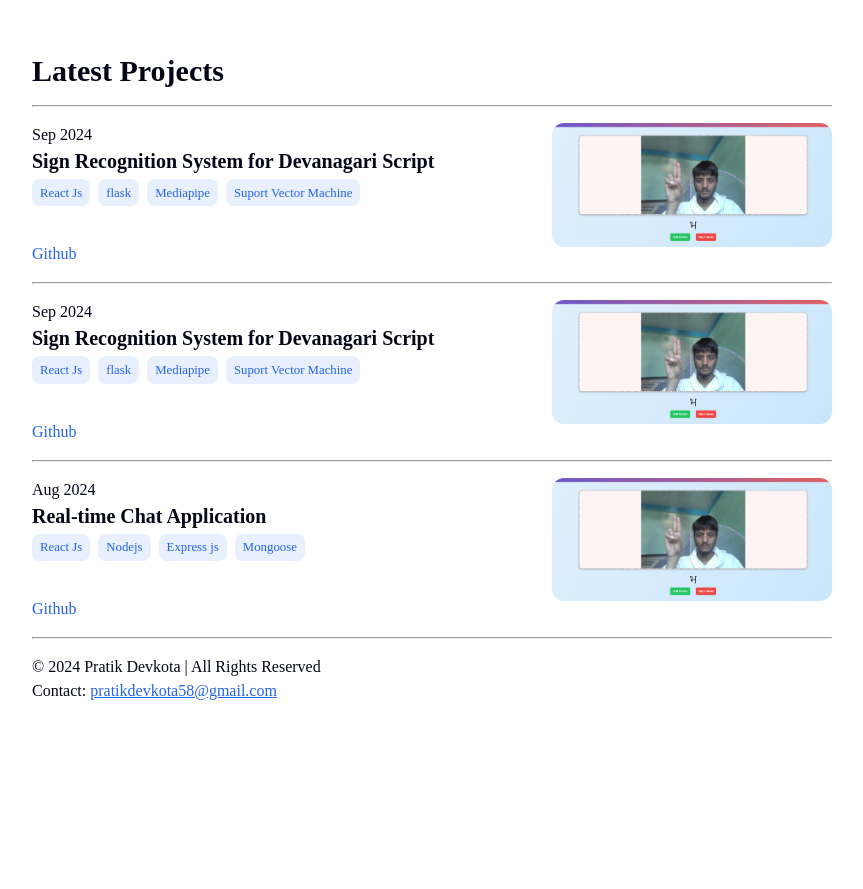
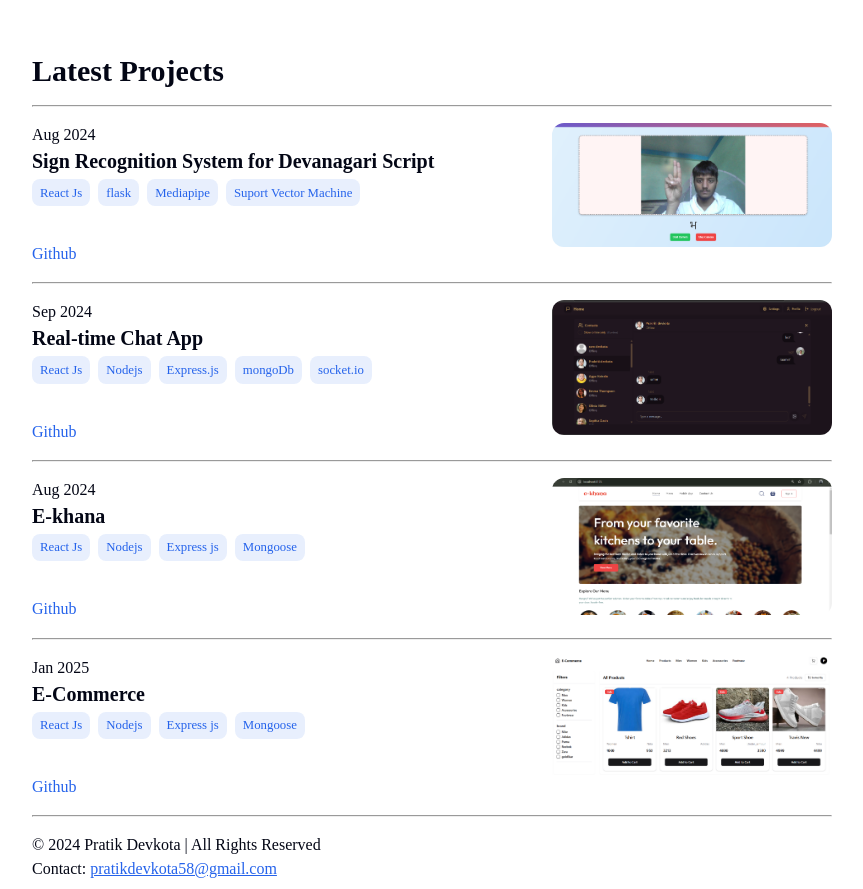
Before and after one commit to Pratik58D/Pratik-Protfolio, a plain HTML site: page index.html in a window 1280 px wide. Shown: the part 740-1629 px from the top of the page, without its empty margins (208-1071 px from the left). Before the commit the page ends 1451 px from the top, so only its background shows below. Drawn offline with Linux system fonts and the light colour scheme; a web font is replaced by a local one.

Commit message:
updating projects

```diff
--- a/index.html
+++ b/index.html
@@ -104,7 +104,7 @@
           <hr />
           <div class="project-card">
             <div>
-              <p>Sep 2024</p>
+              <p>Aug 2024</p>
               <h4>Sign Recognition System for Devanagari Script</h4>
               <div class="tech-list">
                 <div class="card-button-secondary">
@@ -141,25 +141,28 @@
           <div class="project-card">
             <div>
               <p>Sep 2024</p>
-              <h4>Sign Recognition System for Devanagari Script</h4>
+              <h4>Real-time Chat App</h4>
               <div class="tech-list">
                 <div class="card-button-secondary">
                   <p>React Js</p>
                 </div>
                 <div class="card-button-secondary">
-                  <p>flask</p>
+                  <p>Nodejs</p>
                 </div>
                 <div class="card-button-secondary">
-                  <p>Mediapipe</p>
+                  <p>Express.js</p>
                 </div>
                 <div class="card-button-secondary">
-                  <p>Suport Vector Machine</p>
+                  <p>mongoDb</p>
+                </div>
+                <div class="card-button-secondary">
+                  <p>socket.io</p>
                 </div>
               </div>
               <p></p>
               <div class="project-links">
                 <a
-                  href="https://github.com/Pratik58D/sign_langauge_for_devanagari_script"
+                  href="https://github.com/Pratik58D"
                   target="_blank"
                   >Github</a
                 >
@@ -168,7 +171,7 @@
             <div class="img-div">
               <img
                 class="thumbnail"
-                src="/public/project1.png"
+                src="/public/project2.png"
                 alt="thumbnail"
               />
             </div>
@@ -177,7 +180,7 @@
           <div class="project-card">
             <div>
               <p>Aug 2024</p>
-              <h4>Real-time Chat Application</h4>
+              <h4>E-khana</h4>
               <div class="tech-list">
                 <div class="card-button-secondary">
                   <p>React Js</p>
@@ -195,7 +198,7 @@
               <p></p>
               <div class="project-links">
                 <a
-                  href="https://github.com/Pratik58D/sign_langauge_for_devanagari_script"
+                  href="https://github.com/Pratik58D"
                   target="_blank"
                   >Github</a
                 >
@@ -204,7 +207,44 @@
             <div class="img-div">
               <img
                 class="thumbnail"
-                src="/public/project1.png"
+                src="/public/project3.png"
+                alt="thumbnail"
+              />
+            </div>
+          </div>
+          <hr />
+
+          <div class="project-card">
+            <div>
+              <p>Jan 2025</p>
+              <h4>E-Commerce</h4>
+              <div class="tech-list">
+                <div class="card-button-secondary">
+                  <p>React Js</p>
+                </div>
+                <div class="card-button-secondary">
+                  <p>Nodejs</p>
+                </div>
+                <div class="card-button-secondary">
+                  <p>Express js</p>
+                </div>
+                <div class="card-button-secondary">
+                  <p>Mongoose</p>
+                </div>
+              </div>
+              <p></p>
+              <div class="project-links">
+                <a
+                  href="https://github.com/Pratik58D"
+                  target="_blank"
+                  >Github</a
+                >
+              </div>
+            </div>
+            <div class="img-div">
+              <img
+                class="thumbnail"
+                src="/public/project4.png"
                 alt="thumbnail"
               />
             </div>
--- a/styles.css
+++ b/styles.css
@@ -15,7 +15,7 @@ header{
     display: flex;
     align-items: center;
     justify-content: space-between;
-    padding: 2rem;
+    padding: 2rem 0;
     gap: 1rem;
 }
 header a{
```
Also changed, not shown: public/project2.png (added), public/project3.png (added), public/project4.png (added).
